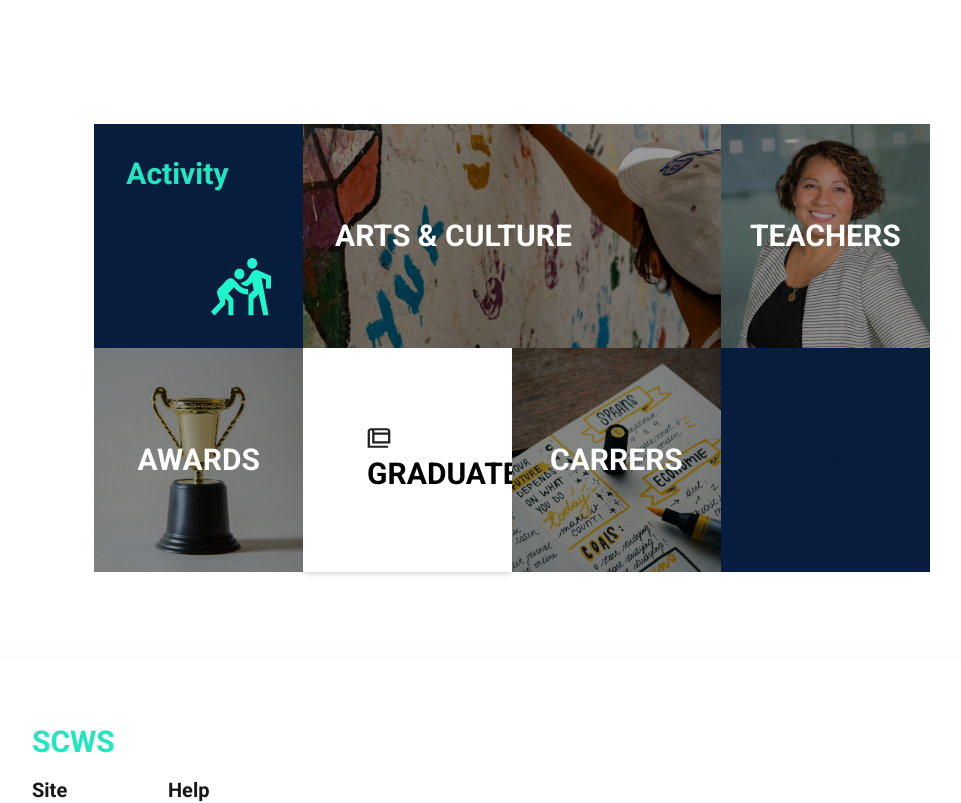
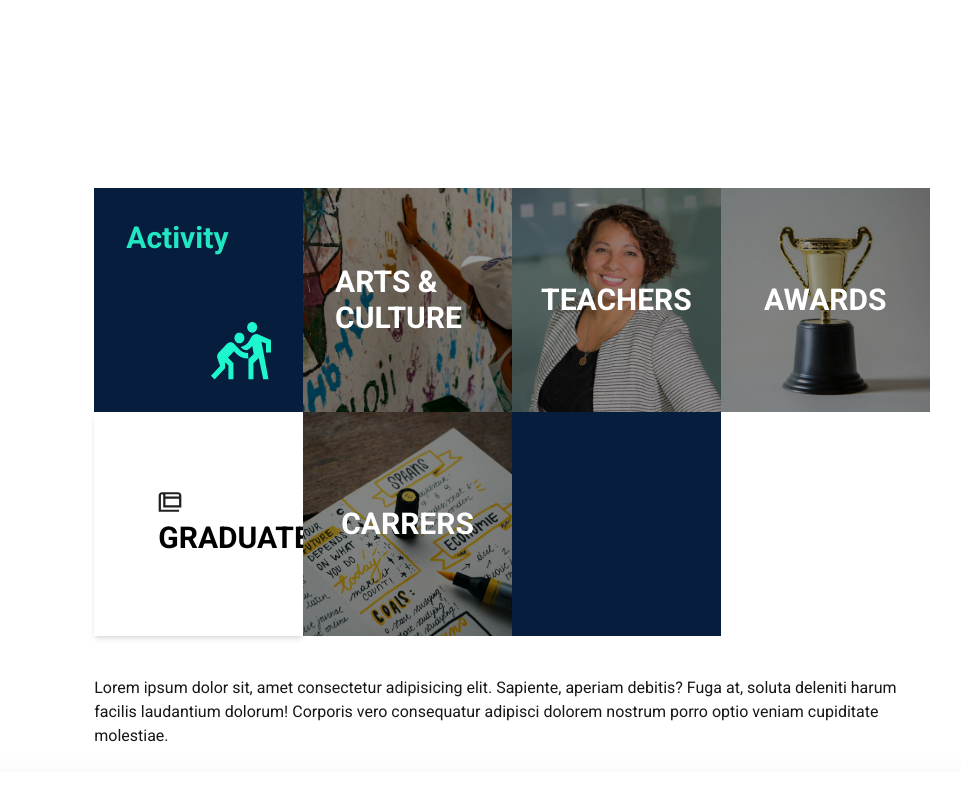
Before and after one commit to anggakharisma/scws, a Next.js app: page / in a window 1280 px wide. Shown: the part 1220-2023 px from the top of the page, without its empty margins (128-1089 px from the left). Built offline with nearby package versions, Linux system fonts and the light colour scheme.

Commit message:
chore: styling

```diff
--- a/src/app/(main)/InfoCardImage.tsx
+++ b/src/app/(main)/InfoCardImage.tsx
@@ -1,15 +1,21 @@
+import { useState } from "react"
+
 const InfoCardImage = ({
   children,
   image,
+  description,
+  span = 1,
   classCustom
 }: {
   children: React.ReactNode,
+  description: React.ReactNode,
   image: string,
+  span?: number,
   classCustom: string
 }) => {
   return (
     <div
-      className={`${classCustom} bg-cover bg-center bg-no-repeat hover:border-2 hover:border-primary`}
+      className={`${classCustom} col-span-1 lg:col-span-${span} bg-cover bg-center bg-no-repeat relative`}
       style={{
         backgroundImage: `url(${image})`,
         width: "100%",
@@ -17,6 +23,9 @@ const InfoCardImage = ({
       }}
     >
       {children}
+      <div className="opacity-0 absolute z-20 top-0 left-0 bottom-0 right-0 px-8 py-4 bg-white hover:opacity-100 transition-all">
+        {description}
+      </div>
     </div>
   )
 }
--- a/src/app/(main)/page.tsx
+++ b/src/app/(main)/page.tsx
@@ -76,23 +76,33 @@ export default function Home() {
       {
         // Info Section
       }
-      <div className='md-0 md:mt-24 gap-0 w-10/12 mx-auto min-w-40 mb-20 grid md:grid-cols-2 grid-cols-1 lg:grid-cols-4 justify-between items-center '>
+      <div className='w-10/12 mx-auto py-4'>
+        <div className='md-0 md:mt-24 gap-0 w min-w-40 mb-10 grid md:grid-cols-2 grid-cols-1 lg:grid-cols-4 justify-between items-center relative'>
           <div className='p-8 bg-secondary min-h-56 flex flex-col justify-between transition-all hover:cursor-pointer'>
             <h3 className='text-primary font-bold md:text-3xl text-xl'>Activity</h3>
             <Image className='self-end items-end' src={Activity} width={60} height={60} alt='activity icon' />
           </div>
 
-        <InfoCardImage image={ArtsCulture.src} classCustom='p-8 min-h-56 w-full h-full flex items-center col-span-0 lg:col-span-2 relative hover:cursor-pointer bg-cover bg-center'>
+          <InfoCardImage
+            span={2}
+            description={<p className='text-white bg-red-400'>Lorem</p>}
+            image={ArtsCulture.src} classCustom='p-8 min-h-56 w-full h-full flex items-center relative hover:cursor-pointer bg-cover bg-center'>
             <div className='bg-black opacity-40 absolute top-0 left-0 bottom-0 right-0 w-full h-full'></div>
             <h3 className='text-white md:text-3xl text-xl font-bold z-10'>{'ARTS & CULTURE'}</h3>
           </InfoCardImage>
 
-        <InfoCardImage image={Teacher.src} classCustom='p-8 bg-gray-400 min-h-56 flex justify-center items-center relative hover:cursor-pointer'>
+          <InfoCardImage
+            image={Teacher.src}
+            description={<p className='text-white bg-red-400'>Lorem</p>}
+            classCustom='p-8 bg-gray-400 min-h-56 flex justify-center items-center relative hover:cursor-pointer'>
             <div className='bg-black opacity-40 absolute top-0 left-0 bottom-0 right-0 w-full h-full'></div>
             <h3 className='text-white z-10 font-bold md:text-3xl text-xl'>TEACHERS</h3>
           </InfoCardImage>
 
-        <InfoCardImage image={Awards.src} classCustom='p-8 bg-gray-400 min-h-56 flex justify-center items-center relative hover:cursor-pointer'>
+          <InfoCardImage
+            description={<p className='text-white bg-red-400'>Lorem</p>}
+            image={Awards.src}
+            classCustom='p-8 bg-gray-400 min-h-56 flex justify-center items-center relative hover:cursor-pointer'>
             <div className='bg-black opacity-40 absolute top-0 left-0 bottom-0 right-0 w-full h-full'></div>
             <h3 className='text-white font-bold md:text-3xl text-xl z-10'>AWARDS</h3>
           </InfoCardImage>
@@ -101,8 +111,10 @@ export default function Home() {
             <h3 className='text-black font-bold md:text-3xl text-3xl'>GRADUATES</h3>
           </div>
 
-
-        <InfoCardImage image={Career.src} classCustom='p-8 bg-gray-400 min-h-56 flex justify-center items-center relative hover:cursor-pointer'>
+          <InfoCardImage
+            description={<p>Lorem</p>}
+            image={Career.src}
+            classCustom='p-8 bg-gray-400 min-h-56 flex justify-center items-center relative hover:cursor-pointer'>
             <div className='bg-black opacity-40 absolute top-0 left-0 bottom-0 right-0 w-full h-full hover:cursor-pointer'></div>
             <h3 className='text-white font-bold md:text-3xl text-xl z-10'>CARRERS</h3>
           </InfoCardImage>
@@ -111,6 +123,10 @@ export default function Home() {
             <h3 className='text-secondary font-bold md:text-3xl text-xl'>GRADUATES</h3>
           </div>
         </div>
+        <div>
+          <p>Lorem ipsum dolor sit, amet consectetur adipisicing elit. Sapiente, aperiam debitis? Fuga at, soluta deleniti harum facilis laudantium dolorum! Corporis vero consequatur adipisci dolorem nostrum porro optio veniam cupiditate molestiae.</p>
+        </div>
+      </div>
     </div>
   )
 }
--- a/src/app/(user)/login/page.tsx
+++ b/src/app/(user)/login/page.tsx
@@ -1,3 +1,8 @@
 export default function Teacher() {
-  return <p>Login</p>
+  return (
+    <div>
+      <p>Lorem ipsum dolor sit amet consectetur adipisicing elit. Recusandae, cupiditate magni, beatae accusamus laboriosam dicta aliquam provident, neque ex esse dolorum ipsam? Illum nihil, itaque cupiditate cumque quis alias quibusdam.</p>
+      <h1 className="text-3xl">LOGIN</h1>
+    </div>
+  )
 }
```
Also changed, not shown: src/app/(main)/InfoCard.tsx (added). Lines whose indentation alone changed are shown as unchanged.
